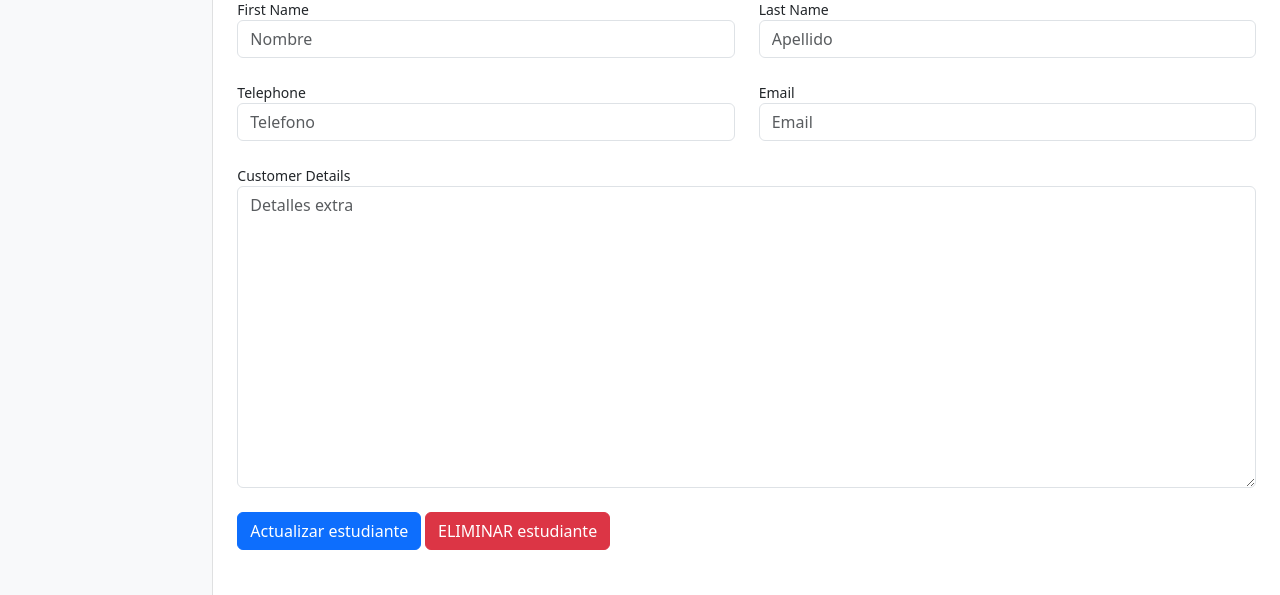
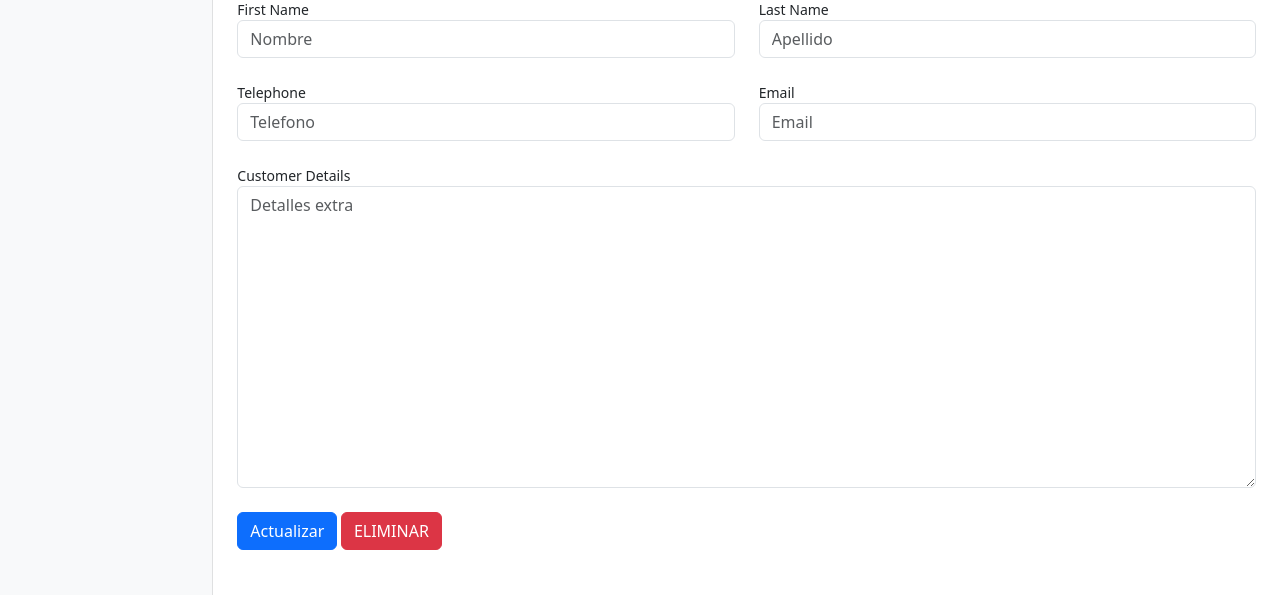
Before and after one commit to sau-c/isaac_newton, a Node project: template views/customer/edit.ejs in a window 1280 px wide. Shown: the part 205-800 px from the top of the page. Run offline with Node 20 templates, Linux system fonts and the light colour scheme; the template is opened without the code that fills it, so the values that code supplies are empty; some libraries are stand-ins or nearby versions.

Commit message:
Cambios en frontend

```diff
--- a/views/customer/edit.ejs
+++ b/views/customer/edit.ejs
@@ -58,9 +58,9 @@
   </div>
 
   <div class="form-group mb-4">
-    <button type="submit" class="btn btn-primary">Actualizar estudiante</button>
+    <button type="submit" class="btn btn-primary">Actualizar</button>
 
-    <button type="button" class="btn btn-danger" data-bs-toggle="modal" id="deleteButton" data-bs-target="#deleteModal">ELIMINAR estudiante</button>
+    <button type="button" class="btn btn-danger" data-bs-toggle="modal" id="deleteButton" data-bs-target="#deleteModal">ELIMINAR</button>
 
   </div>
 
```
